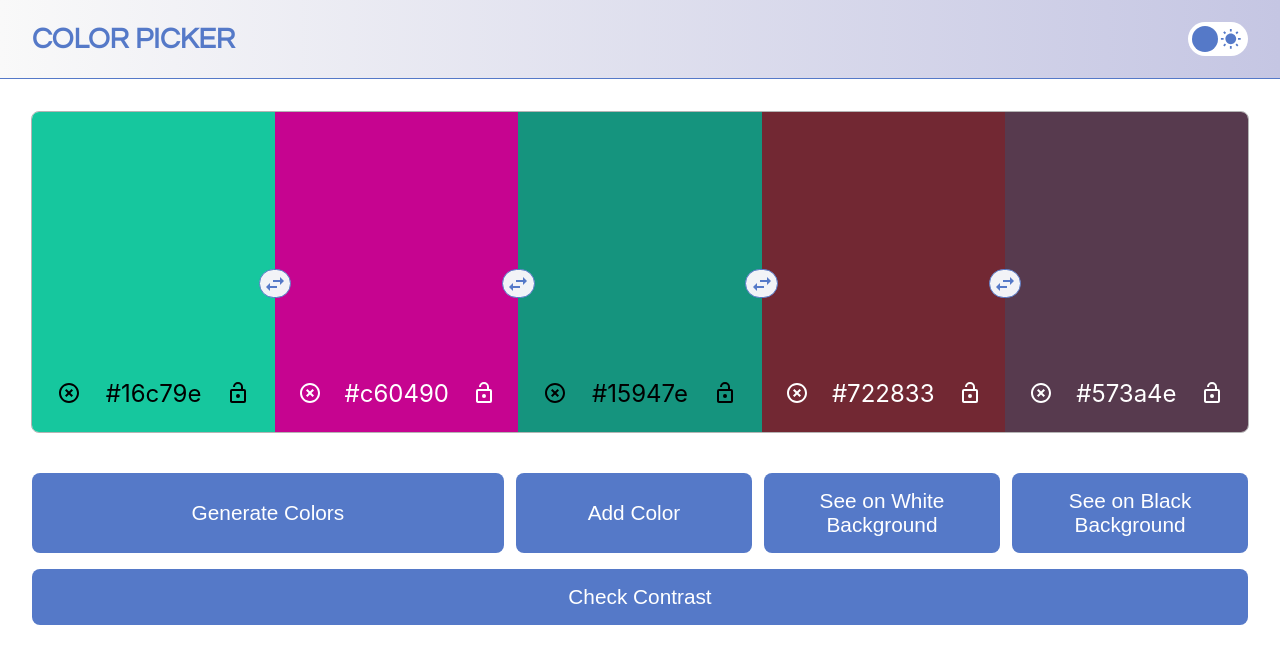
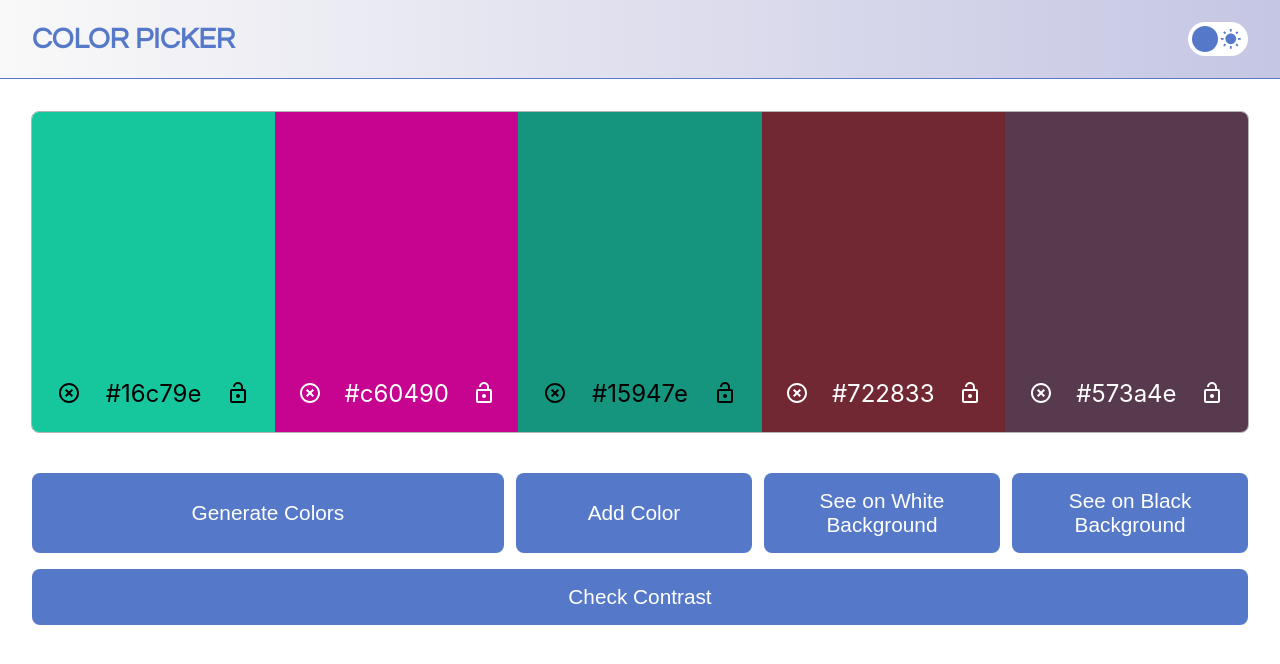
Before and after one commit to aedawes/colors, a React (Create React App) app in the folder colors/: page / in a window 1280 px wide. Shown: the top 664 px of the page. Built offline with nearby package versions, Linux system fonts and the light colour scheme.

Commit message:
Code cleaning and Readme

```diff
--- a/colors/public/index.html
+++ b/colors/public/index.html
@@ -12,7 +12,7 @@
   <link rel="preconnect" href="https://fonts.googleapis.com">
   <link rel="preconnect" href="https://fonts.gstatic.com" crossorigin>
   <link href="https://fonts.googleapis.com/css2?family=Questrial&display=swap" rel="stylesheet">
-  <title>React App</title>
+  <title>Color Picker</title>
 </head>
 
 <body>
--- a/colors/src/styles/ColorSwatch.css
+++ b/colors/src/styles/ColorSwatch.css
@@ -66,7 +66,7 @@
     margin-left: 19%;
     margin-top: 1.5rem;
     align-self: center;
-    opacity: 1;
+    opacity: 0;
     background-color: #f2f3f7;
     padding: 0.1rem 0.2rem;
     border: 0.1rem solid #5579c8;
```
Also changed, not shown: 1 other file (tests, documents, lock files or other folders).
